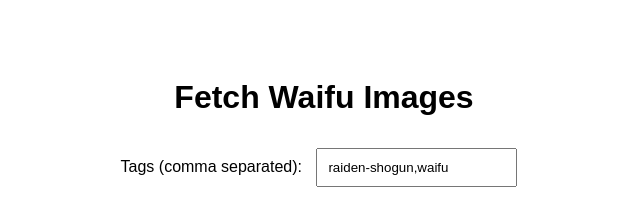
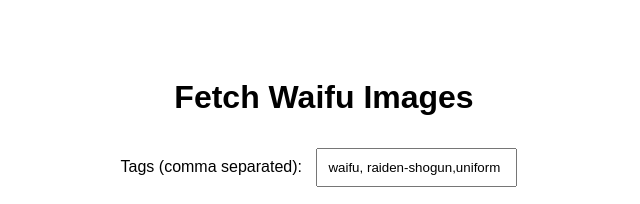
Before and after one commit to PantiesIsStoopid/WaifuAPI, a plain HTML site: page SiteVersion/index.html in a window 1280 px wide. Shown: the top 204 px of the page, 316-956 px from the left. Drawn offline with Linux system fonts and the light colour scheme.

Commit message:
more tags to site

```diff
--- a/SiteVersion/index.html
+++ b/SiteVersion/index.html
@@ -31,7 +31,7 @@
     <h1>Fetch Waifu Images</h1>
 
     <label for="tags">Tags (comma separated):</label>
-    <input type="text" id="tags" value="raiden-shogun,waifu" placeholder="e.g., raiden-shogun, maid">
+    <input type="text" id="tags" value="waifu, raiden-shogun,uniform" placeholder="e.g., raiden-shogun, maid">
     <br>
 
     <label for="height">Min Height:</label>
```
